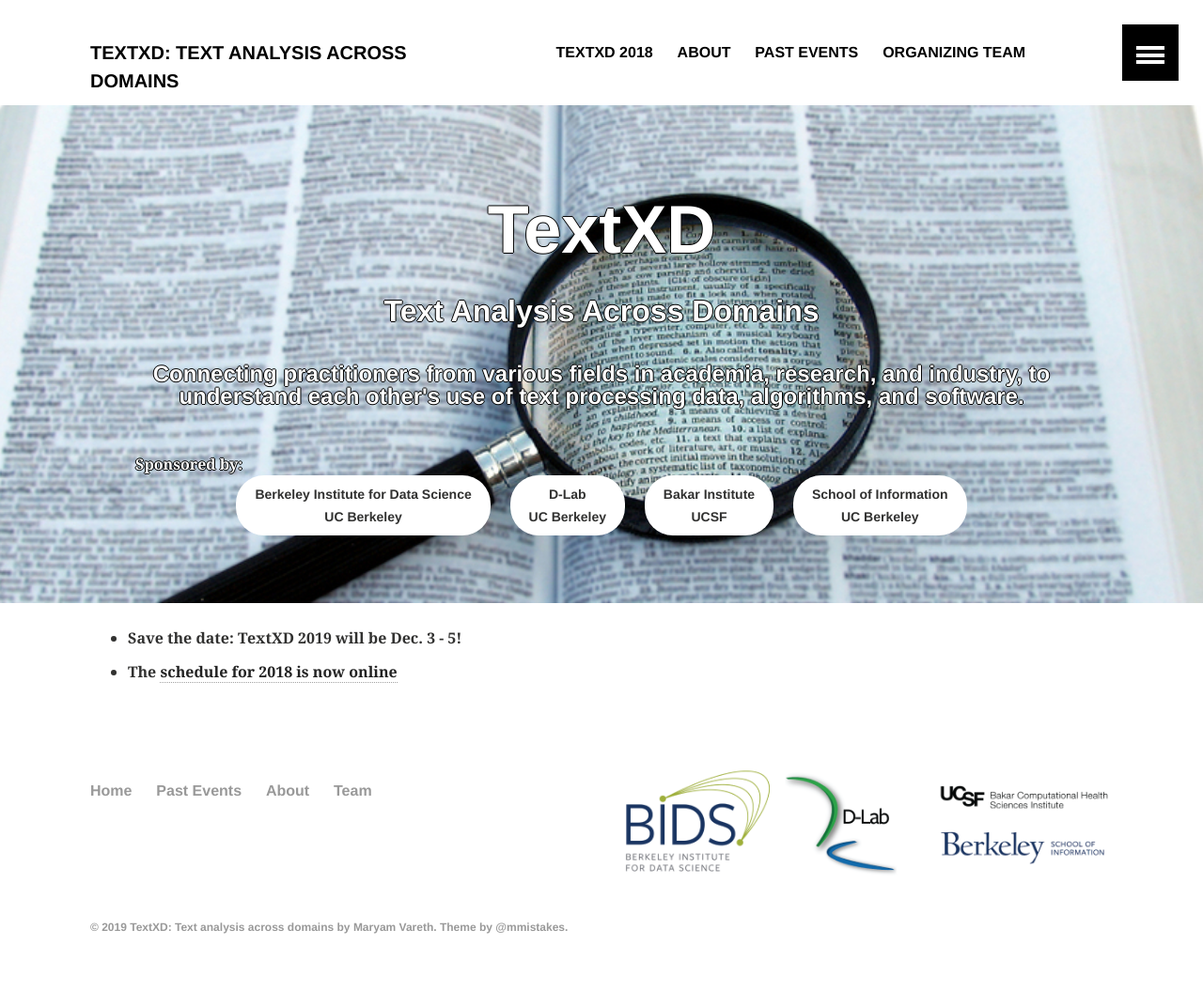
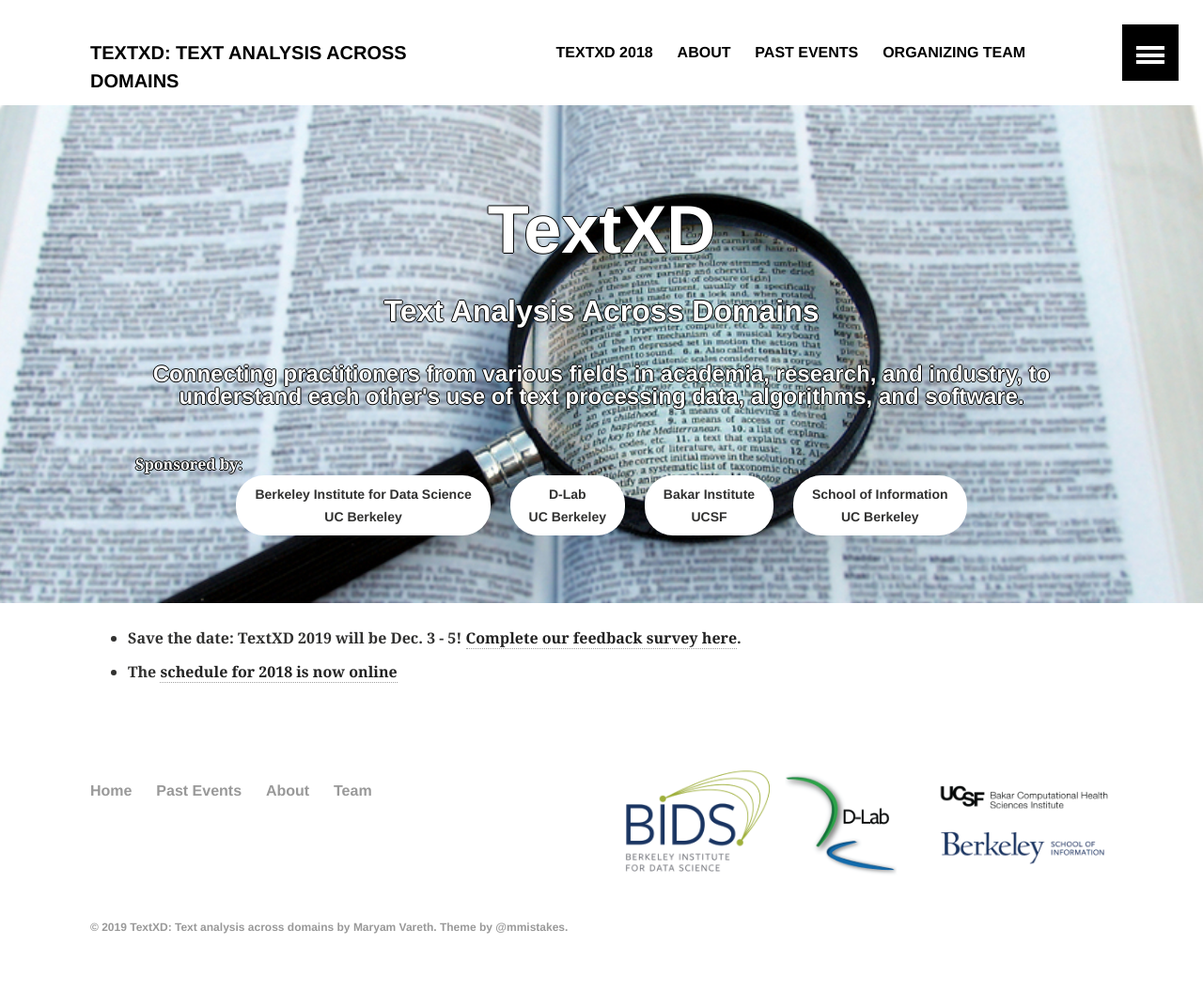
Before and after one commit to TextXD/textxd.github.io, a Jekyll site: the page built from index.md, in a window 1280 px wide. Shown: the whole page at 94% size. Built offline with Jekyll 4.4.1, drawn with Linux system fonts in a browser that asks for light colours.

Commit message:
Update index.md

```diff
--- a/index.md
+++ b/index.md
@@ -5,5 +5,5 @@ image:
   feature: Text-Analysis.jpg
 ---
 
- - Save the date: TextXD 2019 will be Dec. 3 - 5!
+ - Save the date: TextXD 2019 will be Dec. 3 - 5! [Complete our feedback survey here](https://forms.gle/NonCXixLQXoNHJGS6).
  - The [schedule for 2018 is now online](/programs/textxd2018/)
```
